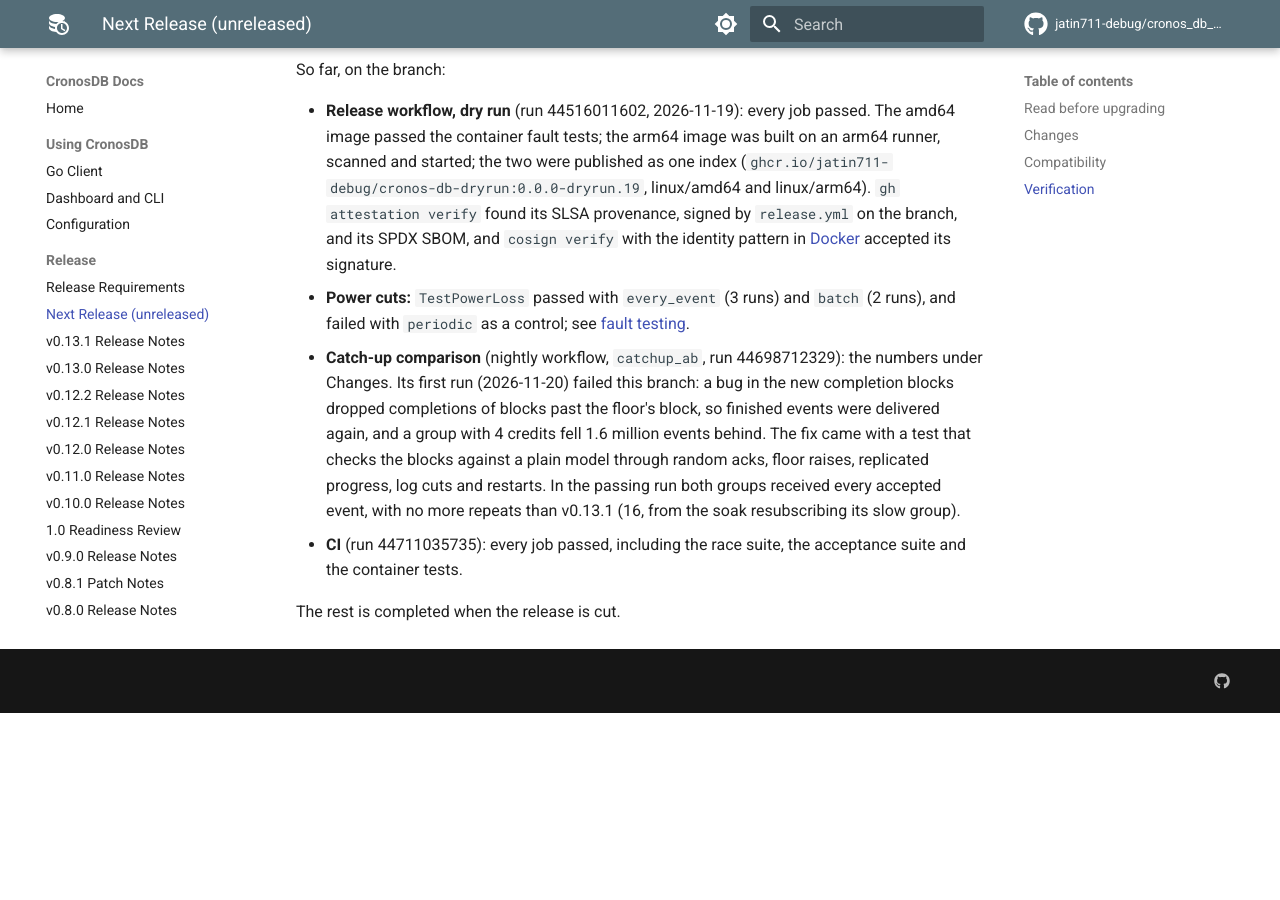
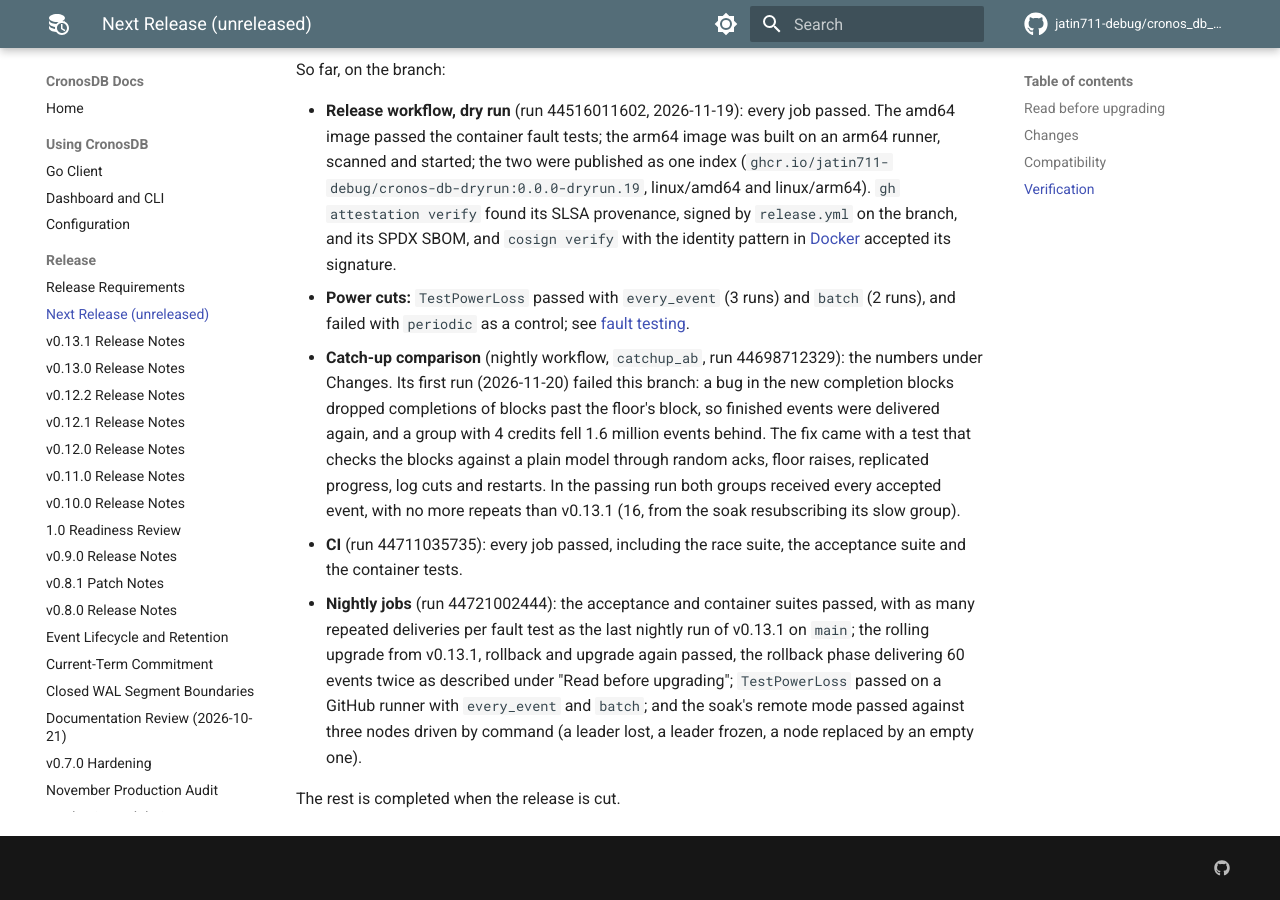
Before and after one commit to jatin711-debug/cronos_db_golang, an MkDocs documentation site: the page built from docs/RELEASE_NEXT.md, in a window 1280 px wide and 900 px high, scrolled down 2680 px. Built offline with MkDocs 1.6.1 and Material for MkDocs 9.7.7, drawn with Linux system fonts in a browser that asks for light colours; comment, search, counter and statistics services are not loaded; before the commit the page ends 3393 px from its top, so only the background shows below that.

Commit message:
docs: record the nightly jobs in the next release's notes
Co-Authored-By: Claude Opus 5.5 <noreply@anthropic.com>

```diff
--- a/docs/RELEASE_NEXT.md
+++ b/docs/RELEASE_NEXT.md
@@ -143,5 +143,13 @@ So far, on the branch:
   the soak resubscribing its slow group).
 - **CI** (run 44711035735): every job passed, including the race suite, the
   acceptance suite and the container tests.
+- **Nightly jobs** (run 44721002444): the acceptance and container suites
+  passed, with as many repeated deliveries per fault test as the last nightly
+  run of v0.13.1 on `main`; the rolling upgrade from v0.13.1, rollback and
+  upgrade again passed, the rollback phase delivering 60 events twice as
+  described under "Read before upgrading"; `TestPowerLoss` passed on a
+  GitHub runner with `every_event` and `batch`; and the soak's remote mode
+  passed against three nodes driven by command (a leader lost, a leader
+  frozen, a node replaced by an empty one).
 
 The rest is completed when the release is cut.
```
